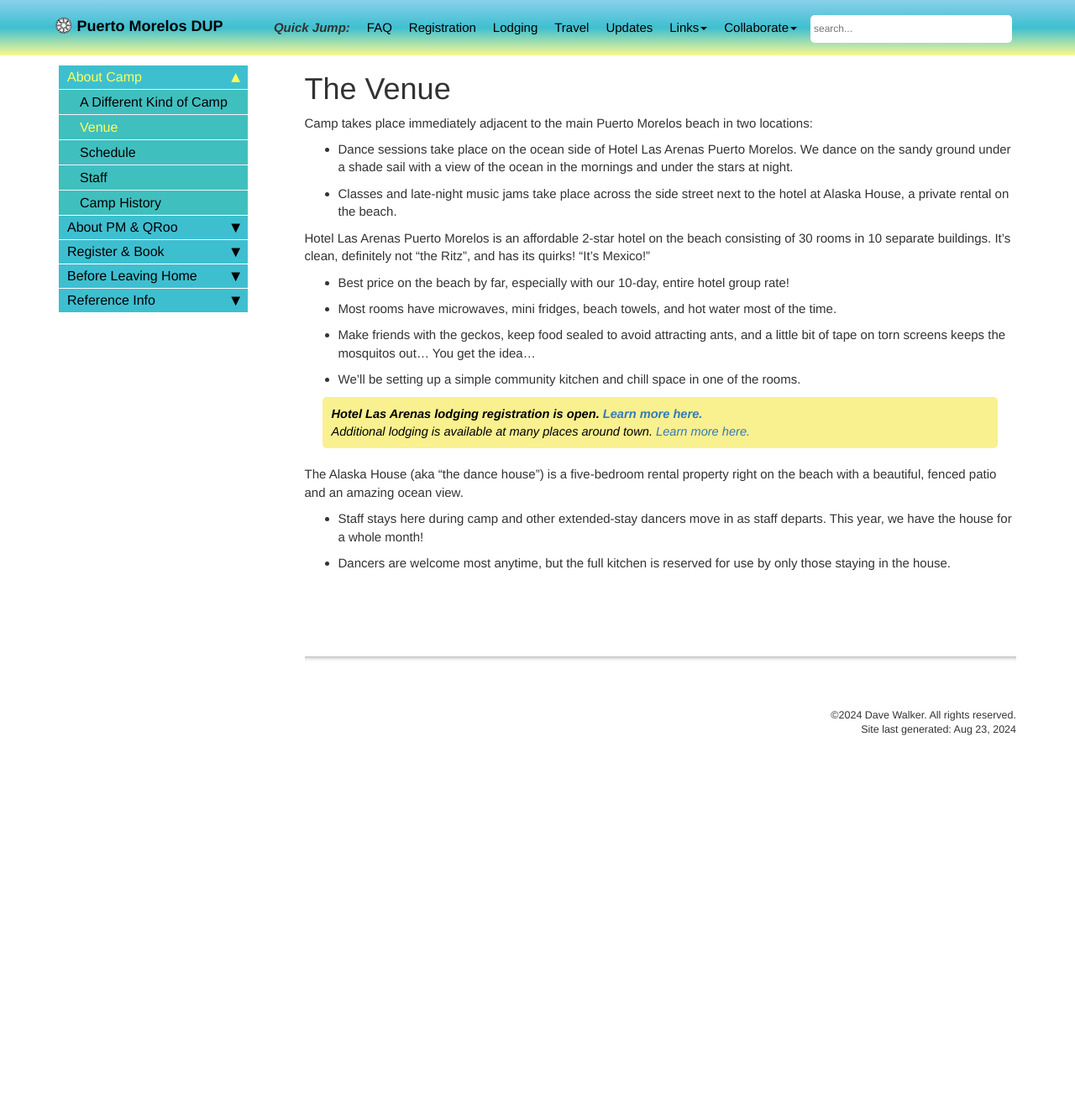
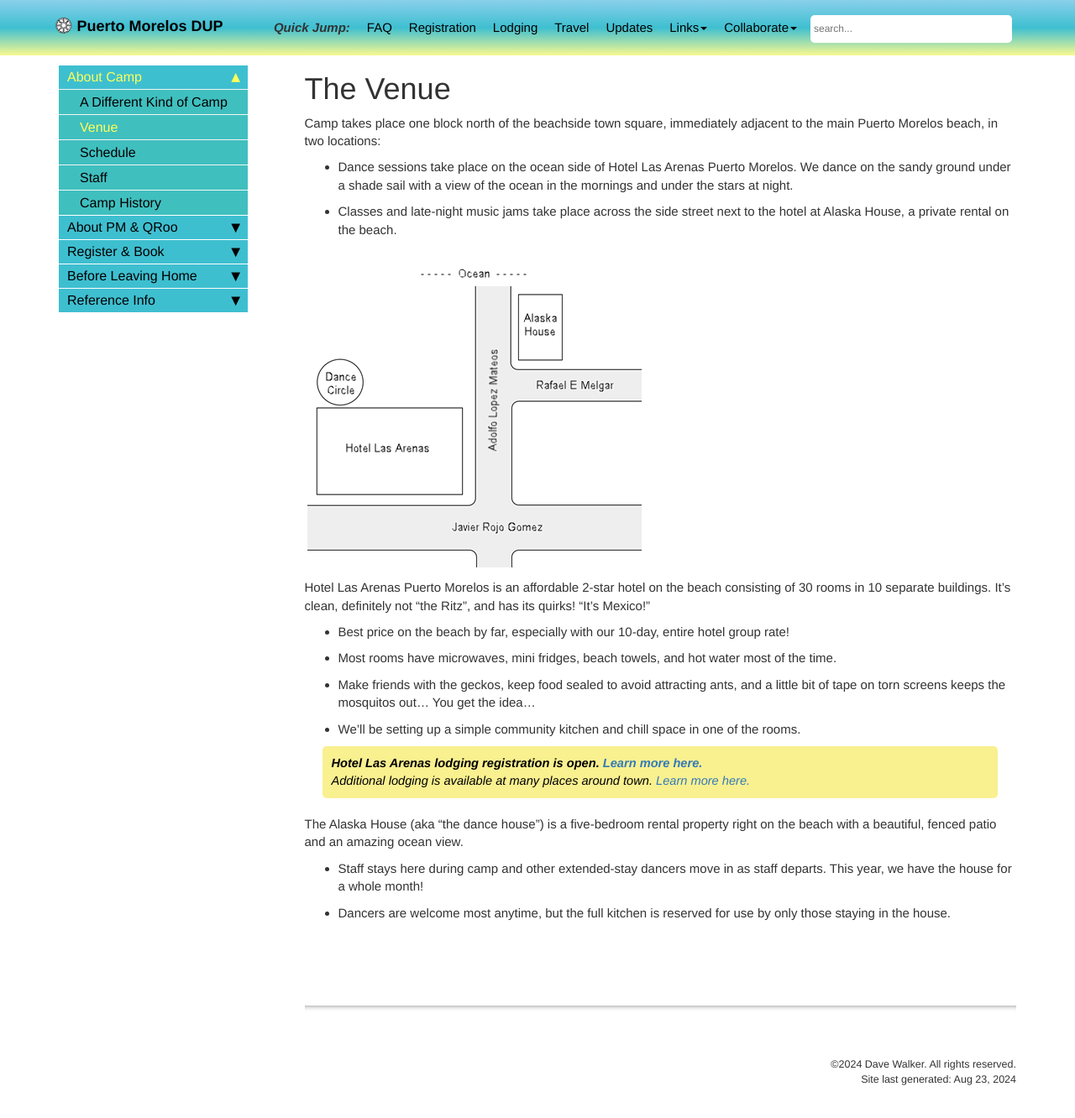
Before and after one commit to davewalker60/pmdup, a Jekyll site: the page built from pages/venue.md, in a window 1280 px wide and 1346 px high. Shown: the top 1332 px of the window at 84% size. Built offline with Jekyll 4.4.1, drawn with Linux system fonts in a browser that asks for light colours; comment, search, counter and statistics services are not loaded.

Commit message:
venue map

```diff
--- a/pages/snippets/venue-snippet.md
+++ b/pages/snippets/venue-snippet.md
@@ -1,4 +1,4 @@
-Camp takes place immediately adjacent to the main Puerto Morelos beach in two locations:
+Camp takes place one block north of the beachside town square, immediately adjacent to the main Puerto Morelos beach, in two locations:
 
 * Dance sessions take place on the ocean side of Hotel Las Arenas Puerto Morelos. We dance on the sandy ground under a shade sail with a view of the ocean in the mornings and under the stars at night.
 * Classes and late-night music jams take place across the side street next to the hotel at Alaska House, a private rental on the beach.
--- a/pages/venue.md
+++ b/pages/venue.md
@@ -8,7 +8,10 @@
 
 {% include_relative snippets/venue-snippet.md %}
 
+![Venue layout](../images/pm_venue.png){:.noborder}
+
 Hotel Las Arenas Puerto Morelos is an affordable 2-star hotel on the beach consisting of 30 rooms in 10 separate buildings. It's clean, definitely not "the Ritz", and has its quirks! "It's Mexico!"
+
   * Best price on the beach by far, especially with our 10-day, entire hotel group rate!
   * Most rooms have microwaves, mini fridges, beach towels, and hot water most of the time.
   * Make friends with the geckos, keep food sealed to avoid attracting ants, and a little bit of tape on torn screens keeps the mosquitos out... You get the idea...
```
Also changed, not shown: index.md (+1 -1 lines), images/pm_venue.png (added).
